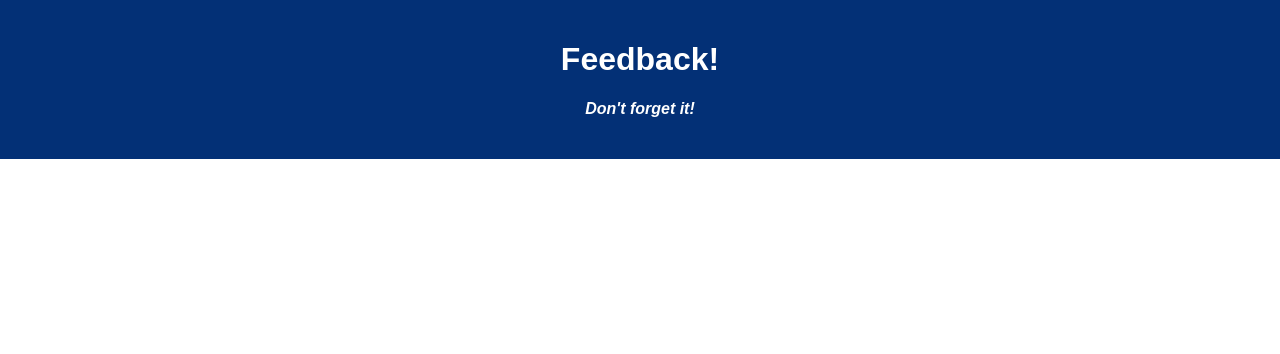
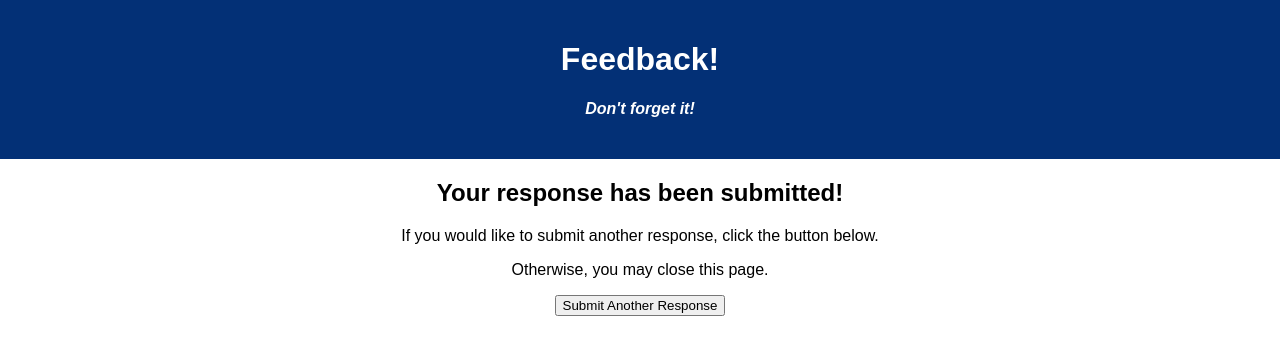
Before and after one commit to SemperFido95/redux-feedback-loop, a React (Create React App) app: page /success in a window 1280 px wide. Shown: the top 354 px of the page. Built offline with nearby package versions, Linux system fonts and the light colour scheme.

Commit message:
completed base mode requirements

```diff
--- a/src/components/App/App.jsx
+++ b/src/components/App/App.jsx
@@ -9,6 +9,7 @@ import Content from '../Steps/Content';
 import Support from '../Steps/Support';
 import Comment from '../Steps/Comment';
 import Review from '../Steps/Review';
+import Success from '../Steps/Success';
 
 function App() {
 
@@ -34,6 +35,9 @@ function App() {
         <Route exact path="/review">
           <Review />
         </Route>
+        <Route exact path="/success">
+          <Success />
+        </Route>
       </Router>
     </div>
   );
--- a/src/components/Steps/Review.jsx
+++ b/src/components/Steps/Review.jsx
@@ -11,8 +11,22 @@ function Review() {
     const comments = useSelector(store => store.additionalComments);
 
     const submitFeedback = () => {
+        const feedbackData = {
+            feeling,
+            understanding,
+            support,
+            comments
+        }
+        axios.post('/feedback', feedbackData).then(response => {
+            console.log(response);
+            history.push('/success');
+            dispatch({ type: 'CLEAR_REDUCERS' });
+        }).catch(error => {
+            console.log(`Error in POST ${error}`);
+            alert('Something went wrong.');
+        })
+    }
 
-    }
 
     return (
         <>
--- /dev/null
+++ b/src/components/Steps/Success.jsx
@@ -0,0 +1,17 @@
+import { useHistory } from "react-router-dom";
+
+function Success() {
+    const history = useHistory();
+    const home = () => history.push('/');
+
+    return(
+        <>
+            <h2>Your response has been submitted!</h2>
+            <p>If you would like to submit another response, click the button below.</p>
+            <p>Otherwise, you may close this page.</p>
+            <button onClick={home}>Submit Another Response</button>
+        </>
+    )
+}
+
+export default Success;
--- a/src/index.js
+++ b/src/index.js
@@ -10,6 +10,8 @@ import logger from 'redux-logger';
 const feelingRating = (state = 0, action) => {
     if (action.type === 'SET_FEELING') {
         state = action.payload;
+    } else if (action.type === 'CLEAR_REDUCERS') {
+        state = 0;
     }
     return state;
 }
@@ -17,6 +19,8 @@ const feelingRating = (state = 0, action) => {
 const contentRating = (state = 0, action) => {
     if (action.type === 'SET_CONTENT') {
         state = action.payload;
+    } else if (action.type === 'CLEAR_REDUCERS') {
+        state = 0;
     }
     return state;
 }
@@ -24,6 +28,8 @@ const contentRating = (state = 0, action) => {
 const supportRating = (state = 0, action) => {
     if (action.type === 'SET_SUPPORT') {
         state = action.payload;
+    } else if (action.type === 'CLEAR_REDUCERS') {
+        state = 0;
     }
     return state;
 }
@@ -31,6 +37,8 @@ const supportRating = (state = 0, action) => {
 const additionalComments = (state = '', action) => {
     if (action.type === 'SET_COMMENTS') {
         state = action.payload;
+    } else if (action.type === 'CLEAR_REDUCERS') {
+        state = '';
     }
     return state;
 }
```
